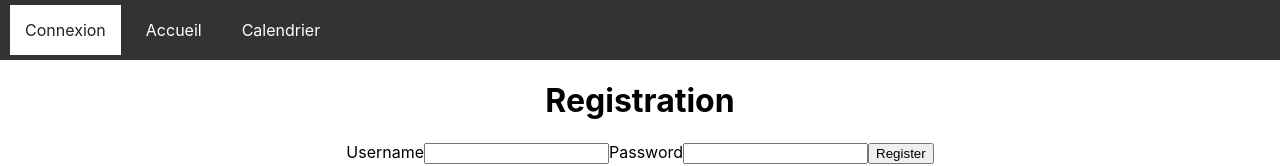
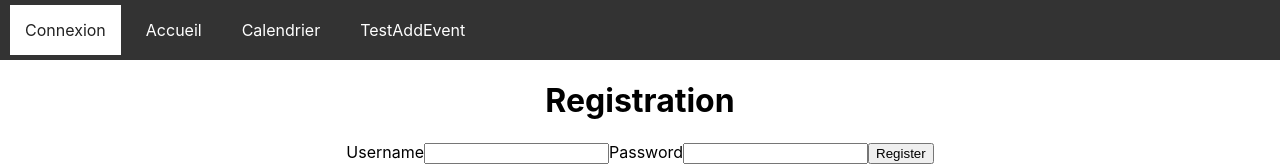
Before and after one commit to AC-climoilou/tp2-appweb2, a React (Create React App) app in the folder code-react/: page / in a window 1280 px wide. Shown: the top 166 px of the page. Built offline with nearby package versions, Linux system fonts and the light colour scheme.

Commit message:
add test addevent

```diff
--- a/code-react/src/App.js
+++ b/code-react/src/App.js
@@ -3,19 +3,21 @@ import Accueil from "./pages/Accueil";
 import Calendrier from "./pages/Calendrier";
 import Navbar from "./pages/Navbar";
 import Registration from "./pages/Registration";
-import { BrowserRouter, Routes, Route} from "react-router-dom";
+import { BrowserRouter, Routes, Route } from "react-router-dom";
+import AddEvent from "./pages/addEvent";
 
 function App() {
   return (
     <BrowserRouter>
       <div className="App">
 
-        <Navbar/>
+        <Navbar />
 
         <Routes>
           <Route exact path="/" element={<Registration />} />
           <Route exact path="/accueil" element={<Accueil />} />
           <Route exact path="/calendrier" element={<Calendrier />} />
+          <Route exact path="/addEvent" element={<AddEvent />} />
         </Routes>
 
       </div>
--- a/code-react/src/pages/Navbar.jsx
+++ b/code-react/src/pages/Navbar.jsx
@@ -9,6 +9,7 @@ class Navbar extends Component {
                     <li><NavLink to="/">Connexion</NavLink></li>
                     <li><NavLink to="/accueil/">Accueil</NavLink></li>
                     <li><NavLink to="/calendrier/">Calendrier</NavLink></li>
+                    <li><NavLink to="/addEvent/">TestAddEvent</NavLink></li>
                 </ul>
             </nav>
         );
```
